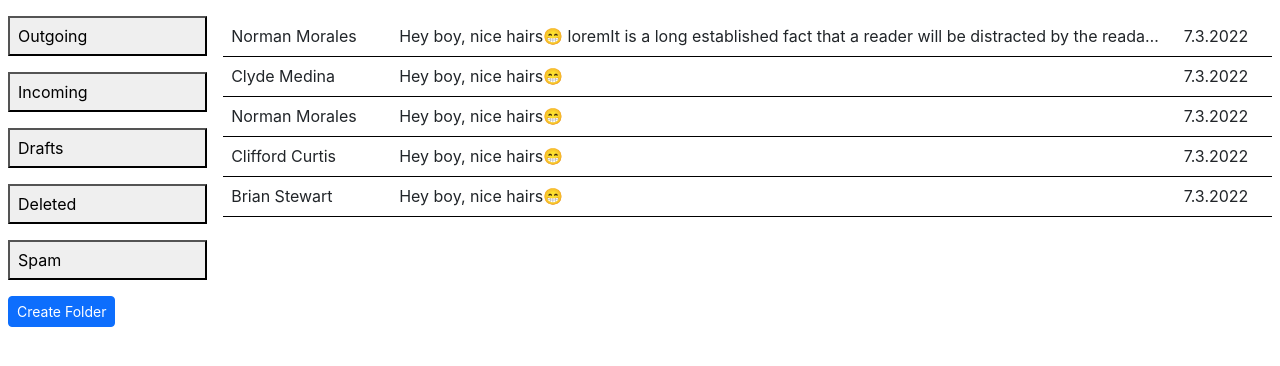
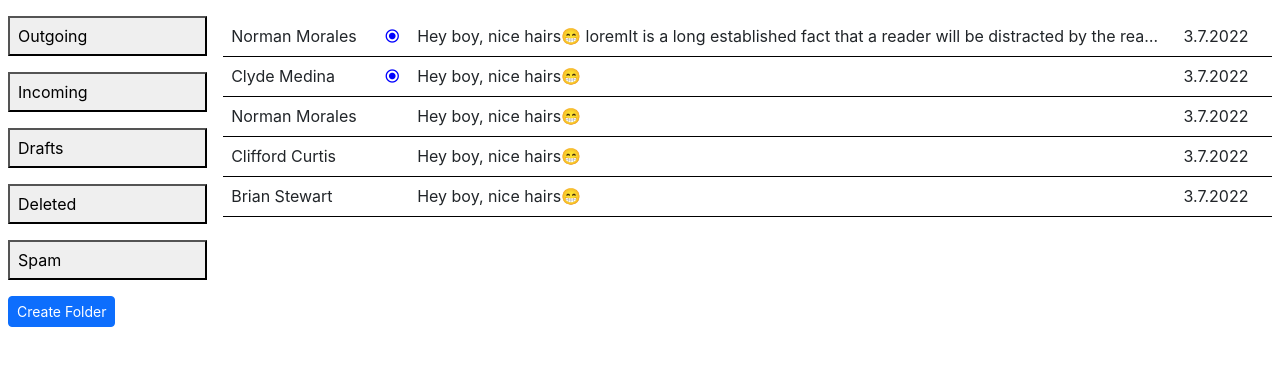
Before and after one commit to doctap/e-mail_app, a React (Create React App) app: page / in a window 1280 px wide. Shown: the top 366 px of the page. Built offline with nearby package versions, Linux system fonts and the light colour scheme.

Commit message:
added Redux

```diff
--- a/package.json
+++ b/package.json
@@ -7,6 +7,7 @@
     "react": "^18.2.0",
     "react-bootstrap": "^2.4.0",
     "react-dom": "^18.2.0",
+    "react-redux": "^8.0.2",
     "react-scripts": "5.0.1",
     "uniqid": "^5.4.0",
     "web-vitals": "^2.1.4"
@@ -36,6 +37,7 @@
     ]
   },
   "devDependencies": {
+    "@reduxjs/toolkit": "^1.8.4",
     "@testing-library/jest-dom": "^5.16.4",
     "@testing-library/react": "^13.3.0",
     "@testing-library/user-event": "^13.5.0",
@@ -43,6 +45,7 @@
     "@types/node": "^16.11.45",
     "@types/react": "^18.0.15",
     "@types/react-dom": "^18.0.6",
+    "@types/react-redux": "^7.1.24",
     "@types/uniqid": "^5.3.2",
     "sass": "^1.54.0",
     "scss": "^0.2.4",
--- a/src/components/contextMenu/ContextMenu.module.scss
+++ b/src/components/contextMenu/ContextMenu.module.scss
@@ -1,5 +1,5 @@
 .custom_context_menu {
-	position: fixed;
+	position: absolute;
 	z-index: 1;
 	width: fit-content;
 	display: flex;
--- a/src/components/contextMenu/ContextMenu.tsx
+++ b/src/components/contextMenu/ContextMenu.tsx
@@ -1,13 +1,17 @@
 import React from 'react';
 import styles from './ContextMenu.module.scss';
+
+export interface option {
+	buttonName: string;
+	func: () => void;
+};
 
 interface IContextMenu {
 	position: {
 		x: number,
 		y: number,
 	};
-	deleteFolder: () => void;
-	editNameFolder: () => void;
+	options: option[];
 }
 
 export default function ContextMenu(props: IContextMenu) {
@@ -16,8 +20,9 @@ export default function ContextMenu(props: IContextMenu) {
 			className={styles.custom_context_menu}
 			style={{ top: props.position.y, left: props.position.x }}
 		>
-			<button className={styles.option} onClick={props.deleteFolder}>Delete</button>
-			<button className={styles.option} onClick={props.editNameFolder}>Edit name</button>
+			{
+				props.options.map(option => <button className={styles.option} children={option.buttonName} onClick={option.func} key={option.buttonName} />)
+			}
 		</div>
 	)
 }
--- a/src/components/listMessages/ListMessages.tsx
+++ b/src/components/listMessages/ListMessages.tsx
@@ -1,5 +1,7 @@
-import React from 'react';
+import React, { useCallback, useState } from 'react';
+import ContextMenu, { option } from '../contextMenu/ContextMenu';
 import Message, { IMessage } from '../message/Message';
+import { folders } from '../../server/Server';
 import styles from './ListMessages.module.scss';
 
 interface IListMessages {
@@ -7,16 +9,66 @@ interface IListMessages {
 }
 
 export default function ListMessages(props: IListMessages) {
+
+	const [isShowContextMenu, setIsShowContextMenu] = useState(false);
+	const [position, setPosition] = useState({ x: 0, y: 0 });
+	const [isCurrentId, setIsCurrentId] = useState('');
+
+	const windowListener = useCallback(() => {
+		setIsShowContextMenu(false)
+	}, []);
+	window.addEventListener('click', windowListener);
+
+	const optionsContextMenu: option[] = [
+		{
+			buttonName: 'Delete',
+			func: () => deleteMessage(isCurrentId),
+		},
+		{
+			buttonName: 'Mark message',
+			func: () => markMessage(isCurrentId),
+		},
+	];
+
+	const deleteMessage = (isIdMessage: string) => {
+		folders.map(folder => folder.messages.splice(folder.messages.findIndex(message => message.id === isIdMessage), 1))
+	};
+
+	const markMessage = (isIdMessage: string) => {
+		// folders.map(folder => folder.messages.find(mes => mes.id))
+	};
+
+	const callContextMenu = (e: React.MouseEvent<HTMLTableRowElement>) => {
+		e.preventDefault();
+		setIsCurrentId(e.currentTarget.id);
+
+		setIsShowContextMenu(false);
+		const newPosition = {
+			x: e.pageX,
+			y: e.pageY,
+		};
+		setPosition(newPosition);
+		setIsShowContextMenu(true);
+	};
+
 	return (
-		<table className={styles.ListMessages}>
-			{props.messages.map((item, i)=>
+		<table className={styles.ListMessages} id='table1'>
+			<tbody>
+				{props.messages.map((item, i) =>
 					<Message
+						onContextMenu={callContextMenu}
+						id={item.id}
 						key={i}
 						author={item.author}
 						message={item.message}
 						date={item.date}
+						marker={item.marker}
 					/>
 				)}
+			</tbody>
+			{
+				isShowContextMenu && (<ContextMenu position={position} options={optionsContextMenu} />)
+			}
 		</table>
 	)
 }
--- a/src/components/menu/Menu.tsx
+++ b/src/components/menu/Menu.tsx
@@ -4,6 +4,7 @@ import { folders } from '../../server/Server';
 import FolderList from '../folderList/FolderList';
 import Modal from '../modalWindows/modalBackGround/ModalBackGround';
 import ModalWindow from '../modalWindows/modalWindow/ModalWindow';
+import uniqId from 'uniqid';
 import styles from './Menu.module.scss';
 
 interface IMenu {
@@ -27,6 +28,8 @@ export default function Menu(props: IMenu) {
 						author: 'Norman Morales',
 						message: 'Hey bitch, nice hairs😁',
 						date: '234',
+						id: uniqId(),
+						marker: false,
 					},
 				]
 			});
--- a/src/components/message/Message.module.scss
+++ b/src/components/message/Message.module.scss
@@ -1,6 +1,7 @@
-.Messages {
+.ItemRow {
 	width: 100%;
 	height: 2.5rem;
+	position: relative;
 
 	&>* {
 		border-bottom: 1px solid #000;
@@ -9,6 +10,13 @@
 	.author {
 		width: 10rem;
 		padding-left: .5rem;
+	}
+
+	.marker {
+		font-family: Material icons;
+		color: blue;
+		margin-left: auto;
+		width: 1rem;
 	}
 
 	.message {
--- a/src/components/message/Message.tsx
+++ b/src/components/message/Message.tsx
@@ -2,26 +2,34 @@ import React, { useState } from 'react';
 import styles from './Message.module.scss';
 
 export interface IMessage {
+	id: string;
 	author: string;
 	message: string;
 	date: string;
+	marker: boolean;
+	onContextMenu?: (e: React.MouseEvent<HTMLTableRowElement>) => void;
 }
 
 export default function Message(props: IMessage) {
 
 	const [classModification, setClassModification] = useState(true);
 
-	const openMessage = () => {
+	const openMessage = (event: React.MouseEvent<HTMLTableRowElement>) => {
 		setClassModification(!classModification)
 	};
 
 	return (
 		<tr
+			onContextMenu={props.onContextMenu}
+			id={props.id}
 			onClick={openMessage}
-			className={styles.Messages}
+			className={styles.ItemRow}
 		>
 			<td className={styles.author}>
 				{props.author}
+			</td>
+			<td className={styles.marker}>
+				{props.marker ? 'radio_button_checked' : ' '}
 			</td>
 			<td className={classModification ? styles.message : `${styles.message} ${styles.message_open}`}>
 				{props.message}
--- a/src/index.tsx
+++ b/src/index.tsx
@@ -4,14 +4,16 @@ import 'bootstrap/dist/css/bootstrap.min.css';
 import './index.css';
 import App from './App';
 import reportWebVitals from './reportWebVitals';
+import { Provider } from 'react-redux';
+import { store } from './redux/store/store';
 
 const root = ReactDOM.createRoot(
   document.getElementById('root') as HTMLElement
 );
 root.render(
-  <React.StrictMode>
+  <Provider store={store}>
     <App />
-  </React.StrictMode>
+  </Provider>
 );
 
 reportWebVitals();
--- /dev/null
+++ b/src/redux/hooks/redux.ts
@@ -0,0 +1,6 @@
+import { TypedUseSelectorHook, useDispatch, useSelector } from "react-redux";
+import { AppDispatch, RootState } from "../store/store";
+
+
+export const useAppDispatch = () => useDispatch<AppDispatch>();
+export const useAppSelector: TypedUseSelectorHook<RootState> = useSelector;
--- /dev/null
+++ b/src/redux/store/store.ts
@@ -0,0 +1,8 @@
+import { configureStore } from '@reduxjs/toolkit';
+
+export const store = configureStore({
+  reducer: {},
+});
+
+export type RootState = ReturnType<typeof store.getState>;
+export type AppDispatch = typeof store.dispatch;
--- a/src/server/Server.ts
+++ b/src/server/Server.ts
@@ -1,7 +1,9 @@
+import uniqId from 'uniqid';
 import { IFolder } from "../components/folderList/FolderList";
 
+
 const date = new Date();
-const messageDate = [date.getMonth(), date.getDate(), date.getFullYear()].join('.').toString();
+const messageDate = [date.getDate(), date.getMonth(), date.getFullYear()].join('.').toString();
 
 
 
@@ -22,26 +24,36 @@ export const folders: IFolder[] = [
 				author: 'Norman Morales',
 				message: 'Hey boy, nice hairs😁 loremIt is a long established fact that a reader will be distracted by the readable content of a page when looking at its layout. The point of using Lorem Ipsum is that it has a more-or-less normal distribution of letters, as opposed to using Content here, content here, making it look like readable English. Many desktop publishing packages and web page editors now use Lorem Ipsum as their default model text, and a search for lorem ipsum will uncover many web sites still their infancy. Various versions have evolved over the years, sometimes by accident, sometimes on purpose injected humour and the lik.',
 				date: messageDate,
+				id: uniqId(),
+				marker: true,
 			},
 			{
 				author: 'Clyde Medina',
 				message: 'Hey boy, nice hairs😁',
 				date: messageDate,
+				id: uniqId(),
+				marker: true,
 			},
 			{
 				author: 'Norman Morales',
 				message: 'Hey boy, nice hairs😁',
 				date: messageDate,
+				id: uniqId(),
+				marker: false,
 			},
 			{
 				author: 'Clifford Curtis',
 				message: 'Hey boy, nice hairs😁',
 				date: messageDate,
+				id: uniqId(),
+				marker: false,
 			},
 			{
 				author: 'Brian Stewart',
 				message: 'Hey boy, nice hairs😁',
 				date: messageDate,
+				id: uniqId(),
+				marker: false,
 			},
 		],
 	},
@@ -53,26 +65,36 @@ export const folders: IFolder[] = [
 				author: 'Vasili Nikiforov',
 				message: 'Hey girl, how is going?',
 				date: messageDate,
+				id: uniqId(),
+				marker: false,
 			},
 			{
 				author: 'Jose Weber',
 				message: 'Hey girl, how is going?',
 				date: messageDate,
+				id: uniqId(),
+				marker: false,
 			},
 			{
 				author: 'Vasili Nikiforov',
 				message: 'Hey girl, how is going?',
 				date: messageDate,
+				id: uniqId(),
+				marker: false,
 			},
 			{
 				author: 'Kimberly Moreno',
 				message: 'Hey girl, how is going?',
 				date: messageDate,
+				id: uniqId(),
+				marker: false,
 			},
 			{
 				author: 'Jonathan Marshall',
 				message: 'Hey girl, how is going?',
 				date: messageDate,
+				id: uniqId(),
+				marker: false,
 			},
 		],
 	},
@@ -84,26 +106,36 @@ export const folders: IFolder[] = [
 				author: 'James Watson',
 				message: 'Hey girl, how is going?',
 				date: messageDate,
+				id: uniqId(),
+				marker: false,
 			},
 			{
 				author: 'Laurie Williams',
 				message: 'Hey girl, how is going?',
 				date: messageDate,
+				id: uniqId(),
+				marker: false,
 			},
 			{
 				author: 'Jose Wise',
 				message: 'Hey girl, how is going?',
 				date: messageDate,
+				id: uniqId(),
+				marker: false,
 			},
 			{
 				author: 'Helen Pope',
 				message: 'Hey girl, how is going?',
 				date: messageDate,
+				id: uniqId(),
+				marker: false,
 			},
 			{
 				author: 'Randall Thomas',
 				message: 'Hey girl, how is going?',
 				date: messageDate,
+				id: uniqId(),
+				marker: false,
 			},
 		],
 	},
@@ -115,26 +147,36 @@ export const folders: IFolder[] = [
 				author: 'Jeff Davis',
 				message: 'Hey girl, how is going?',
 				date: messageDate,
+				id: uniqId(),
+				marker: false,
 			},
 			{
 				author: 'Judy Alexander',
 				message: 'Hey girl, how is going?',
 				date: messageDate,
+				id: uniqId(),
+				marker: false,
 			},
 			{
 				author: 'Paul Russell',
 				message: 'Hey girl, how is going?',
 				date: messageDate,
+				id: uniqId(),
+				marker: false,
 			},
 			{
 				author: 'Peter Weaver',
 				message: 'Hey girl, how is going?',
 				date: messageDate,
+				id: uniqId(),
+				marker: false,
 			},
 			{
 				author: 'Brent Morgan',
 				message: 'Hey girl, how is going?',
 				date: messageDate,
+				id: uniqId(),
+				marker: false,
 			},
 		],
 	},
@@ -146,26 +188,36 @@ export const folders: IFolder[] = [
 				author: 'Mario Stephens',
 				message: 'Hey girl, how is going?',
 				date: messageDate,
+				id: uniqId(),
+				marker: false,
 			},
 			{
 				author: 'Rafael Turner',
 				message: 'Hey girl, how is going?',
 				date: messageDate,
+				id: uniqId(),
+				marker: false,
 			},
 			{
 				author: 'Mario Stephens',
 				message: 'Hey girl, how is going?',
 				date: messageDate,
+				id: uniqId(),
+				marker: false,
 			},
 			{
 				author: 'Charles Hill',
 				message: 'Hey girl, how is going?',
 				date: messageDate,
+				id: uniqId(),
+				marker: false,
 			},
 			{
 				author: 'Charlene Davis',
 				message: 'Hey girl, how is going?',
 				date: messageDate,
+				id: uniqId(),
+				marker: false,
 			},
 		],
 	},
```
Also changed, not shown: src/components/folderList/FolderList.tsx (+23 -7 lines), 1 other file (tests, documents, lock files or other folders). Lines whose indentation alone changed are shown as unchanged.
